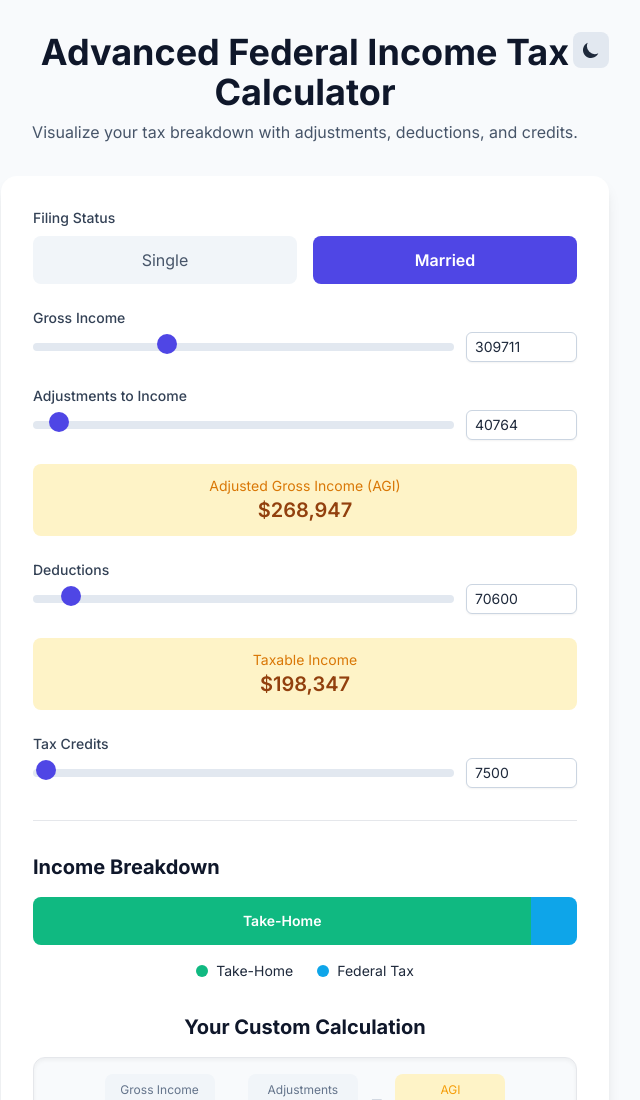
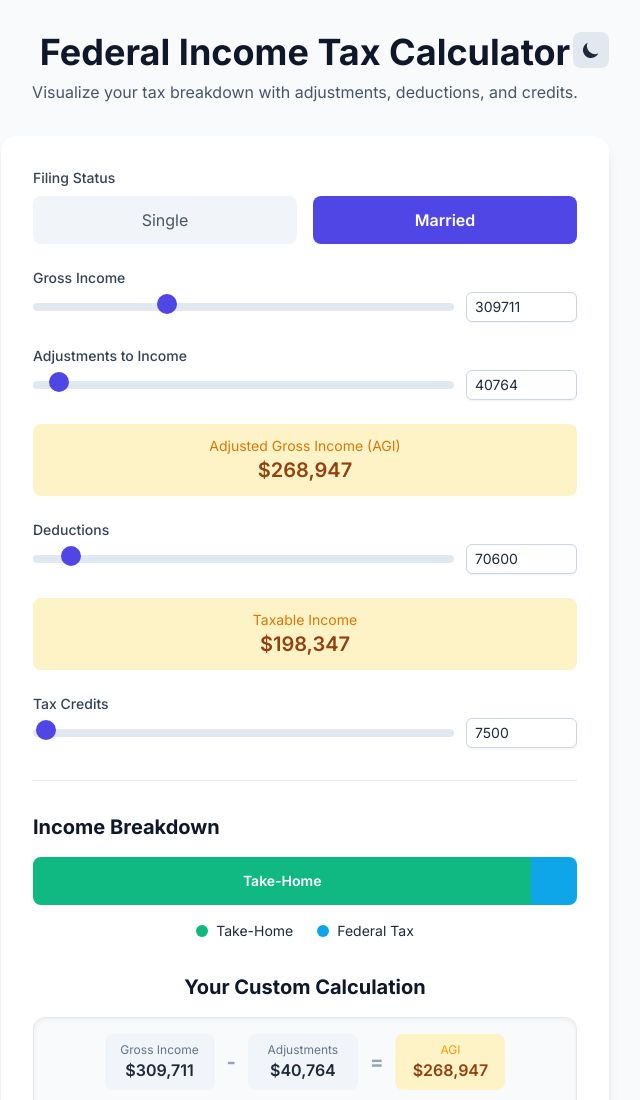
Before and after one commit to ThePraxium/le_prix_de_respirer, a plain HTML site: page index.html in a window 1280 px wide. Shown: the top 1100 px of the page, without its empty margins (335-975 px from the left). Drawn offline with nearby package versions, Linux system fonts and the light colour scheme.

Commit message:
Update index.html

```diff
--- a/index.html
+++ b/index.html
@@ -72,7 +72,7 @@
                     </svg>
                 </button>
             </div>
-            <h1 class="text-3xl md:text-4xl font-bold text-slate-900 dark:text-slate-100">Advanced Federal Income Tax Calculator</h1>
+            <h1 class="text-3xl md:text-4xl font-bold text-slate-900 dark:text-slate-100">Federal Income Tax Calculator</h1>
             <p class="text-slate-600 dark:text-slate-400 mt-2">Visualize your tax breakdown with adjustments, deductions, and credits.</p>
         </header>
 
```
